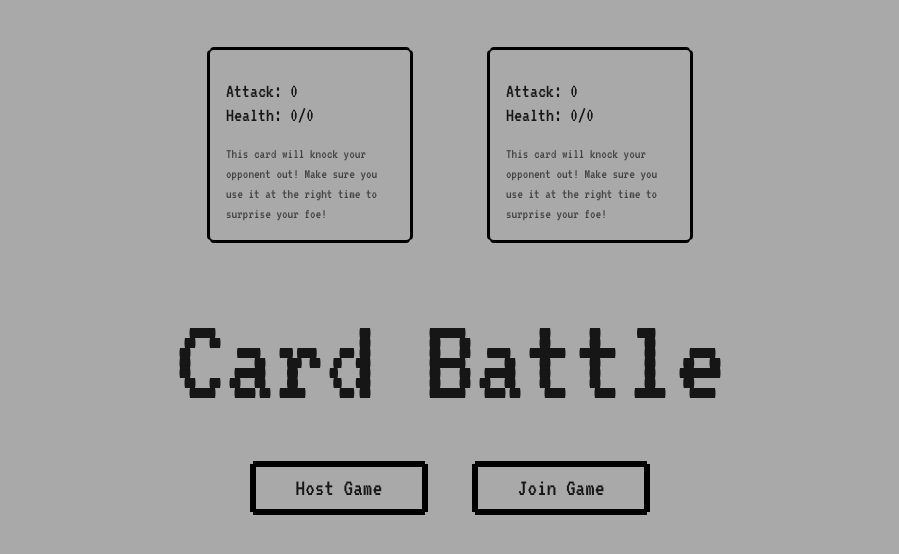
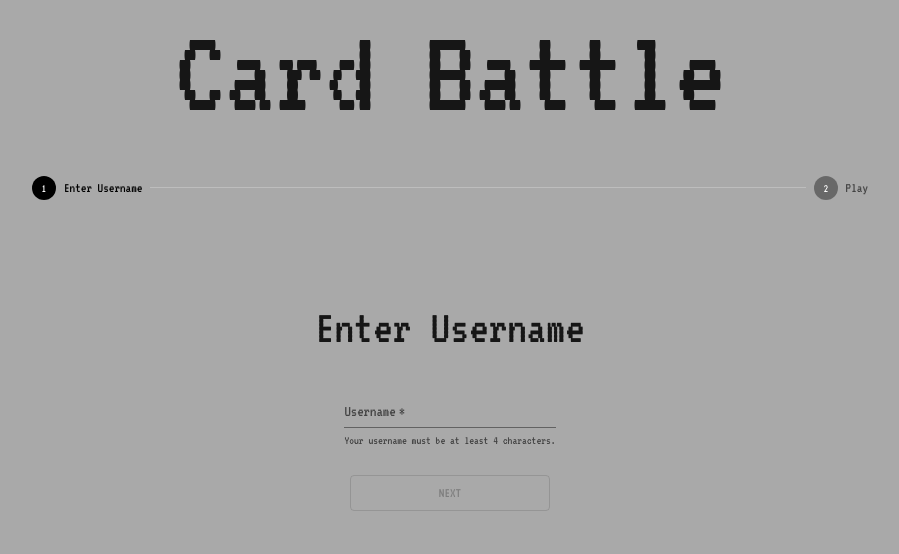
Before and after one commit to BernardBrown98/card-battle, a React (Vite) app in the folder client/: page / in a window 1280 px wide. Shown: the top 554 px of the page, without its empty margins (190-1089 px from the left). Built offline with nearby package versions, Linux system fonts and the light colour scheme; no server answers.

Commit message:
Restyled home page and completed first play step

```diff
--- a/client/src/pages/Home.tsx
+++ b/client/src/pages/Home.tsx
@@ -1,70 +1,52 @@
-import { Box, Container, CssBaseline, Stack, Typography } from '@mui/material';
-import { GameCard } from '../components';
-import { useFetch } from '../hooks/useFetch';
+import { Container, CssBaseline, StepLabel, Stepper, TextField, Typography } from '@mui/material';
+import { useState } from 'react';
+import { MIN_USERNAME_LENGTH } from './constants';
+import { StyledButton, StyledHeader, StyledStep, StyledVerticalContainer } from './styled';
+
 export const Home = () => {
-  const { data } = useFetch('http://localhost:3000/hostGame');
+  const [currentStepIndex, setCurrentStepIndex] = useState(0);
+  const [usernameInputValue, setUsernameInputValue] = useState('');
+
   return (
     <>
       <CssBaseline />
       <Container maxWidth="md">
-        <Stack
-          direction={'row'}
-          spacing={10}
-          justifyContent={'center'}
-          alignItems={'start'}
-          sx={{ position: 'absolute', left: '50%', transform: 'translateX(-50%)', top: '50px' }}
-        >
-          <GameCard title={data[0].title} attack={data[0].attack} health={data[0].health} />
-          <GameCard title={data[1].title} attack={data[1].attack} health={data[1].health} />
-        </Stack>
-        <Stack
-          direction={'column'}
-          justifyContent={'center'}
-          sx={{
-            height: '100vh',
-            bgcolor: 'darkgrey',
-          }}
-        >
-          <Typography textAlign={'center'} sx={{ typography: { xs: 'h2', sm: 'h1' }, mb: { xs: '20px', sm: '30px' } }}>
-            Card Battle
-          </Typography>
-          <Stack
-            direction={{ xs: 'column', sm: 'row' }}
-            spacing={{ xs: '20px', sm: '50px' }}
-            justifyContent={'center'}
-            alignContent={'center'}
-          >
-            <Box
-              sx={{
-                cursor: 'pointer',
-                alignSelf: 'center',
-                boxShadow: '-3px 0 0 0 black, 3px 0 0 0 black, 0 -3px 0 0 black, 0 3px 0 0 black',
-                border: 'solid black',
-                px: '40px',
-                py: '5px',
-                typography: 'h5',
-                ':hover': { transform: 'translateY(-4px)' },
-              }}
-              onClick={() => console.log(data)}
-            >
-              Host Game
-            </Box>
-            <Box
-              sx={{
-                cursor: 'pointer',
-                alignSelf: 'center',
-                boxShadow: '-3px 0 0 0 black, 3px 0 0 0 black, 0 -3px 0 0 black, 0 3px 0 0 black',
-                border: 'solid black',
-                px: '40px',
-                py: '5px',
-                typography: 'h5',
-                ':hover': { transform: 'translateY(-4px)' },
-              }}
-            >
-              Join Game
-            </Box>
-          </Stack>
-        </Stack>
+        <StyledHeader sx={{ typography: { xs: 'h2', sm: 'h1' }, mb: { xs: '20px', sm: '30px' } }}>
+          Card Battle
+        </StyledHeader>
+        <Stepper activeStep={currentStepIndex}>
+          <StyledStep>
+            <StepLabel>Enter Username</StepLabel>
+          </StyledStep>
+          <StyledStep>
+            <StepLabel>Play</StepLabel>
+          </StyledStep>
+        </Stepper>
+
+        {currentStepIndex === 0 ? (
+          <>
+            <StyledVerticalContainer spacing={3}>
+              <Typography variant="h3">Enter Username</Typography>
+              <TextField
+                required
+                label="Username"
+                variant="standard"
+                error={usernameInputValue !== '' && usernameInputValue.length < MIN_USERNAME_LENGTH}
+                helperText="Your username must be at least 4 characters."
+                onChange={(event) => setUsernameInputValue(event.target.value)}
+              />
+              <StyledButton
+                variant="outlined"
+                disabled={usernameInputValue === '' || usernameInputValue.length < MIN_USERNAME_LENGTH}
+                onClick={() => setCurrentStepIndex((currentStep) => currentStep + 1)}
+              >
+                Next
+              </StyledButton>
+            </StyledVerticalContainer>
+          </>
+        ) : (
+          <div>Second step</div>
+        )}
       </Container>
     </>
   );
--- /dev/null
+++ b/client/src/pages/constants.ts
@@ -0,0 +1 @@
+export const MIN_USERNAME_LENGTH = 4;
--- /dev/null
+++ b/client/src/pages/styled.tsx
@@ -0,0 +1,30 @@
+import styled from '@emotion/styled';
+import { Button, Stack, Step, Typography } from '@mui/material';
+
+export const StyledHeader = styled(Typography)`
+  text-align: center;
+`;
+
+export const StyledStep = styled(Step)`
+  .MuiStepLabel-root .Mui-active,
+  .MuiStepLabel-root .Mui-completed {
+    color: black;
+  }
+`;
+
+export const StyledButton = styled(Button)`
+  width: 200px;
+  color: black;
+  border-color: black;
+  border-width: 4px;
+
+  :hover {
+    transform: translateY(-4px);
+    border-width: 4px;
+  }
+`;
+
+export const StyledVerticalContainer = styled(Stack)`
+  margin-top: 100px;
+  align-items: center;
+`;
```
